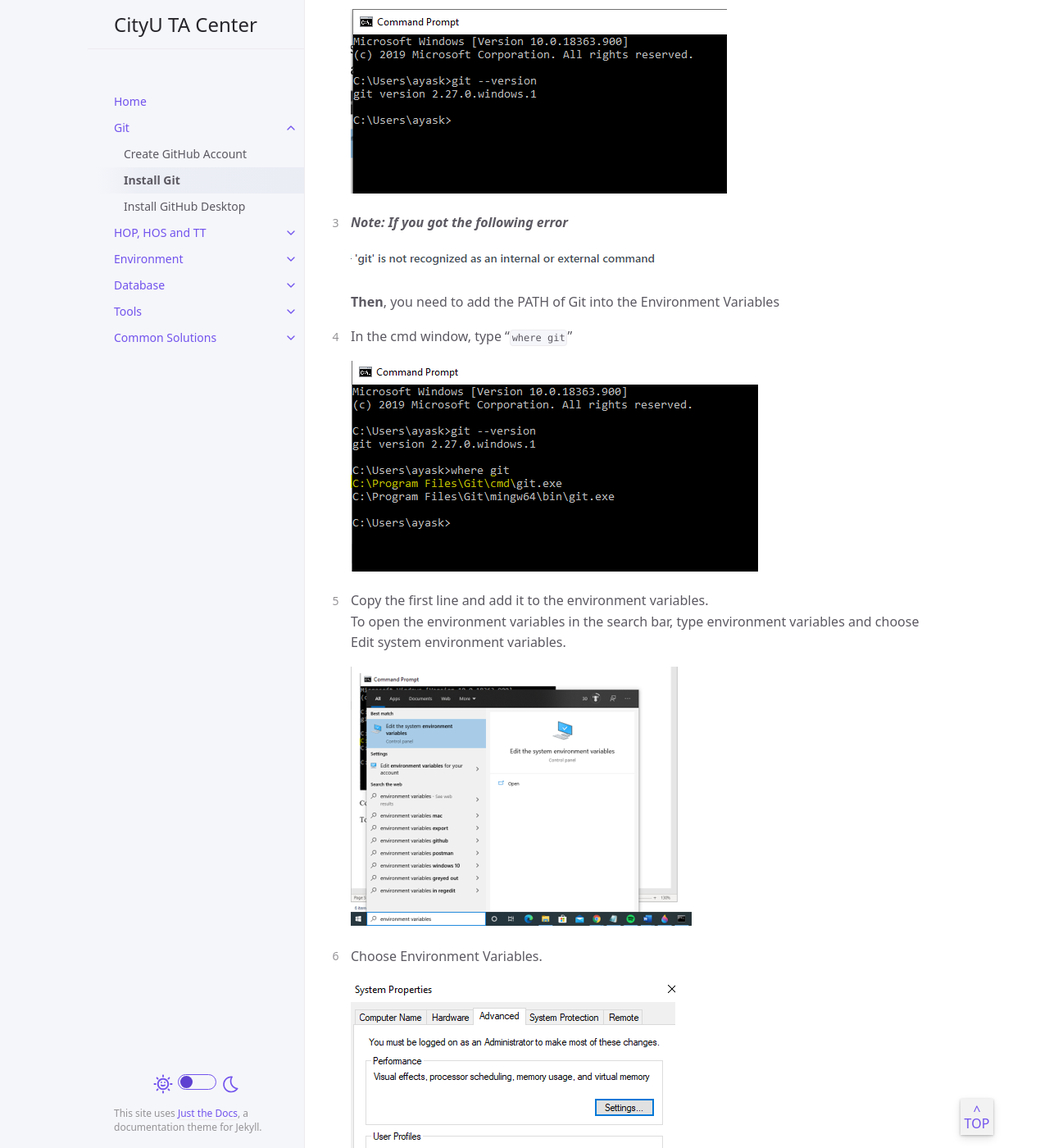
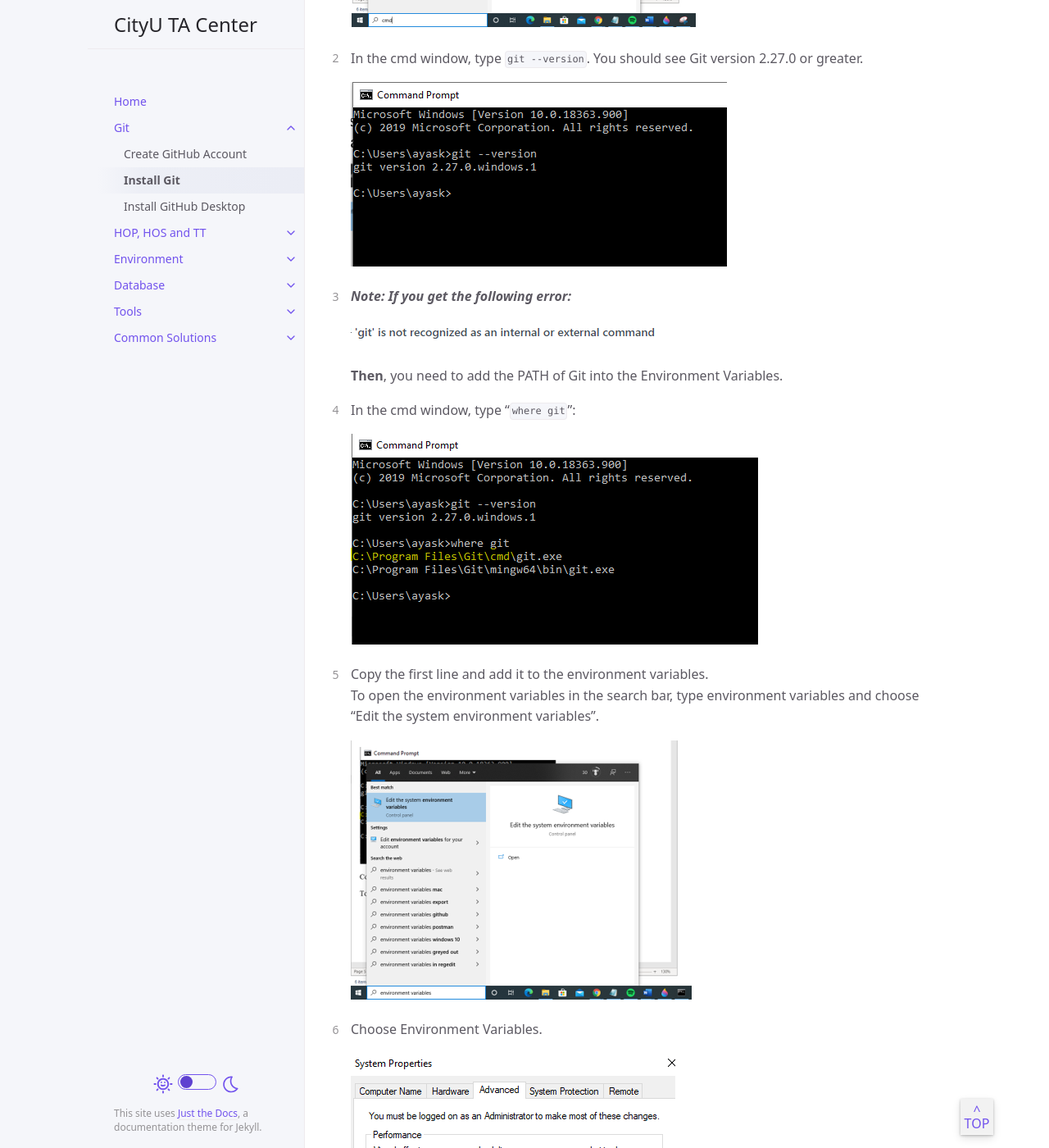
Before and after one commit to thomasthaddeus/cityuseattle.github.io, a Jekyll site: the page built from docs/git/install.md, in a window 1280 px wide and 1400 px high, scrolled down 7416 px. Shown: the whole window at 82% size. Built offline with Jekyll 4.4.1, drawn with Linux system fonts in a browser that asks for light colours; some of the changed text lies outside the part shown.

```diff
--- a/docs/git/github_desktop.md
+++ b/docs/git/github_desktop.md
@@ -23,19 +23,19 @@ Open the [GitHub Desktop Download Page](https://desktop.github.com/). Choose the
 
 ## Install
 
-After you download GitHub Desktop and click the installation package, you will get a **GitHub Desktop.app** file. Move it to Application folder.
+After you download GitHub Desktop and click the installation package, you will get a **GitHub Desktop.app** file. Move it to the Application folder.
 
 ![GitHub-desktop-install.png](/assets/images/git/github_desktop/github-desktop-install.png)
 
 ## Login to GitHub on Desktop
 
-The first time you open GitHub Desktop it will look like this.
+The first time you open GitHub Desktop it will look like this:
 
 ![GitHub-desktop-1.png](/assets/images/git/github_desktop/github-desktop-1.png)
 
 ## Authorize GitHub Desktop
 
-Click "Sign in to GitHub.com"
+Click "Sign in to GitHub.com".
 
 If you have a GitHub account signed in, you should see a similar page as below. Click "Authorize desktop".
 ![GitHub-desktop-auth.png](/assets/images/git/github_desktop/github-desktop-auth.png)
--- a/docs/git/install.md
+++ b/docs/git/install.md
@@ -37,7 +37,7 @@ nav_order: 2
     In this tutorial, we will use Homebrew, a package manager in macOS, to install Git. If you don't like to use Homebrew, you can follow <https://git-scm.com/download/mac> to install Git in another way.
     Note: if you encounter problems while installing Git using another way, the TA may not be able to help solve your problem.
 
- 2. Follow the steps in the [tutorial]({{ site.baseurl }}{% link docs/tools/homebrew.md %}) to install Homebrew if you don't already have it. For more information about what Homebrew can do, visit the following link <https://brew.sh/>
+ 2. Follow the steps in the [tutorial]({{ site.baseurl }}{% link docs/tools/homebrew.md %}) to install Homebrew if you don't already have it. For more information about what Homebrew can do, visit the following link: <https://brew.sh/>.
 
  3. Once Homebrew is installed, type the following in the terminal to update Homebrew and install Git.
 
@@ -61,7 +61,7 @@ nav_order: 2
 
     > **Note:** replace `<username>` to your GitHub username, and `<email>` to the email address you used to register GitHub.
     >
-    > If you want to know more about the Git config command, you can see here <https://git-scm.com/book/en/v2/Getting-Started-First-Time-Git-Setup>
+    > If you want to know more about the Git config command, you can see here: <https://git-scm.com/book/en/v2/Getting-Started-First-Time-Git-Setup>.
 
  3. Please read [this tutorial]({{ site.baseurl }}{% link docs/common/gen_ssh_key.md %}) to generate SSH keys. Print the public key, then please select and copy the output.
 
@@ -112,9 +112,9 @@ nav_order: 2
 
 ## Section 1: Installing Git for Windows
 
- 1. Visit <https://git-scm.com/download/win> and click on "Git for Windows Setup."
+ 1. Visit <https://git-scm.com/download/win> and click on the first link: "Click here to download".
 
-    ![git_downloads_page](/assets/images/git/install/git_downloads_page.png)
+    ![git_downloads_page](/assets/images/git/install/git_windows_downloads_page.png)
 
  2. Open the file that was downloaded.
 
@@ -148,18 +148,18 @@ Once the installation is completed, open the cmd
 
     ![git_version_output](/assets/images/git/install/git_version_output.png)
 
- 3. ***Note: If you got the following error***
+ 3. ***Note: If you get the following error:***
 
     ![git_path_env_error](/assets/images/git/install/git_path_env_error.png)
 
-    **Then**, you need to add the PATH of Git into the Environment Variables
+    **Then**, you need to add the PATH of Git into the Environment Variables.
 
- 4. In the cmd window, type "`where git`"
+ 4. In the cmd window, type "`where git`":
 
     ![where_git_output](/assets/images/git/install/where_git_output.png)
 
  5. Copy the first line and add it to the environment variables.
-    To open the environment variables in the search bar, type environment variables and choose Edit system environment variables.
+    To open the environment variables in the search bar, type environment variables and choose "Edit the system environment variables".
 
     ![sys_path_env_editer_search](/assets/images/git/install/sys_path_env_editer_search.png)
 
@@ -191,7 +191,7 @@ Once the installation is completed, open the cmd
 
     > **Note:** replace `<username>` to your GitHub username, and `<email>` to the email address you used to register GitHub.
     >
-    > If you want to know more about the Git config command, you can see here <https://git-scm.com/book/en/v2/Getting-Started-First-Time-Git-Setup>
+    > If you want to know more about the Git config command, you can see here: <https://git-scm.com/book/en/v2/Getting-Started-First-Time-Git-Setup>.
 
  3. Please read [this tutorial]({{ site.baseurl }}{% link docs/common/gen_ssh_key.md %}) to generate SSH keys. Print the public key, then please select and copy the output.
 
```
Also changed, not shown: other parts of docs/git/install.md (+2 -2 lines), docs/git/git.md (+1 -1 lines), docs/git/github_account.md (+0 -31 lines), docs/hoporhos/guide.md (+4 -4 lines), docs/hoporhos/organization.md (+1 -1 lines), assets/images/git/install/git_windows_downloads_page.png (added).
